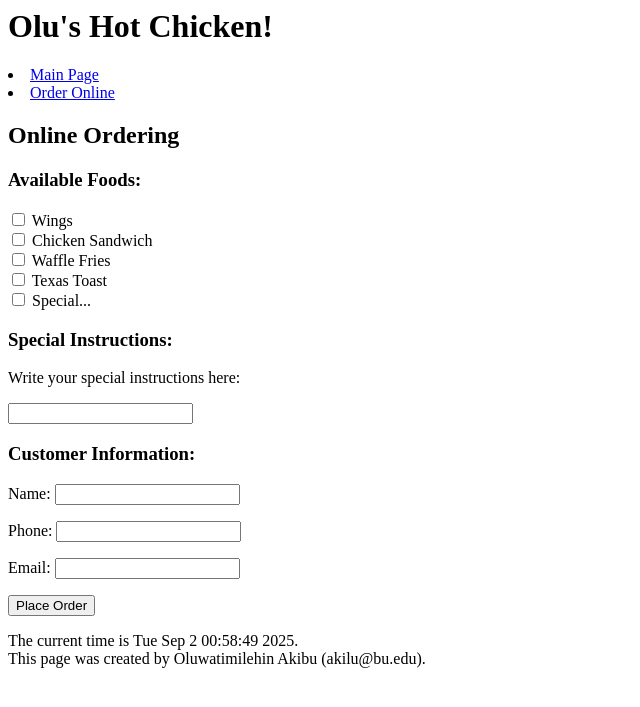
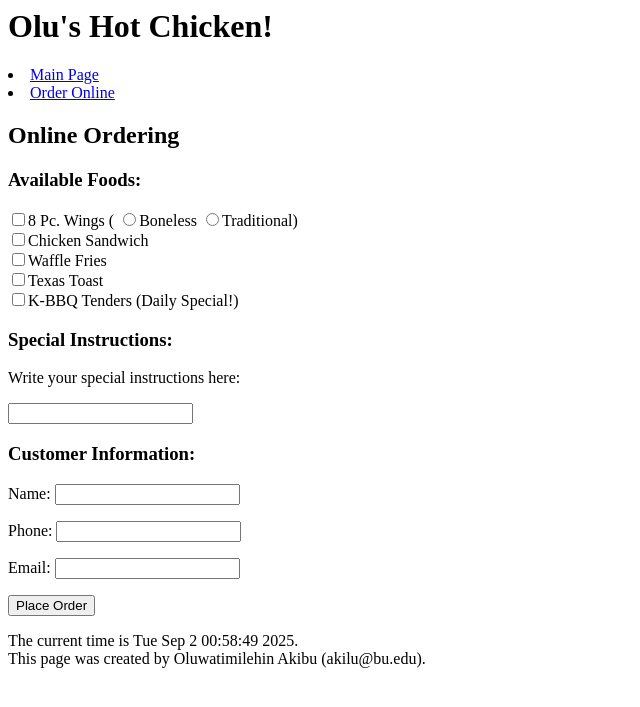
Before and after one commit to softdevintraining/cs412, a Django app: page /restaurant/order in a window 1280 px wide. Shown: the top 707 px of the page, without its empty margins (0-640 px from the left). Run offline with Django 5.2, Linux system fonts and the light colour scheme.

Commit message:
Bit more work done, still gotta figure out how to do random time properly and start/finish css

```diff
--- a/restaurant/templates/restaurant/order.html
+++ b/restaurant/templates/restaurant/order.html
@@ -10,16 +10,18 @@
     <h2>Online Ordering</h2>
 
     <form action="{% url 'confirmation' %}" method="POST">
+      {% csrf_token %}
       <h3>Available Foods:</h3>
-        <input type="checkbox" name="items" value="Wings"> Wings <br>
-        <input type="checkbox" name="items" value="Chicken Sandwich"> Chicken Sandwich <br>
-        <input type="checkbox" name="items" value="Waffle Fries"> Waffle Fries <br>
-        <input type="checkbox" name="items" value="Texas Toast"> Texas Toast <br>
-        <input type="checkbox" name="items" value="Special"> Special... <br>
+        <input type="checkbox" name="items" value="8 Pc. Wings">8 Pc. Wings (
+          <input type="radio" name="wings_type" value="boneless">Boneless
+          <input type="radio" name="wings_type" value="traditional">Traditional) <br>
 
-      {% csrf_token %}
+        <input type="checkbox" name="items" value="Chicken Sandwich">Chicken Sandwich<br>
+        <input type="checkbox" name="items" value="Waffle Fries">Waffle Fries<br>
+        <input type="checkbox" name="items" value="Texas Toast">Texas Toast<br>
+        <input type="checkbox" name="items" value="{{special}}">{{special}} (Daily Special!)<br>
+
       <h3>Special Instructions: </h3>
-
       <p>Write your special instructions here:</p>
       <input type="text" name="special_instructions">
 
--- a/restaurant/views.py
+++ b/restaurant/views.py
@@ -9,12 +9,24 @@ import time
 import random
 
 food_prices = {
-    'Wings': [8.0, 14.0],
-    'Chicken Sandwich': [10.0],
-    'Waffle Fries': [6.0],
-    'Texas Toast': [3.0],
-    'Special': [10.0],
+    '8 Pc. Wings': [12.0, 14.0],
+    'Chicken Sandwich': 10.0,
+    'Waffle Fries': 6.0,
+    'Texas Toast': 3.0,
+    'Slice of Apple Pie': 7.0,
+    'Loaded Fries': 10.0,
+    'K-BBQ Tenders': 15.0,
+    'Impossible Chicken Wings': 12.0,
 }
+
+daily_specials = [
+    'Apple Pie',
+    'Loaded Fries',
+    'K-BBQ Tenders',
+    'Impossible Chicken Wings',
+]
+
+special = None
 
 # Create your views here.
 def main(request):
@@ -31,21 +43,13 @@ def order(request):
     '''Respond to the URL: '/order\''''
 
     template_name = 'restaurant/order.html'
+    special = daily_specials[random.randint(0, len(daily_specials) - 1)]
 
     context = {
         "time": time.ctime(),
+        "special": special,
     }
     return render(request, template_name, context)
-
-# def confirmation(request):
-#     '''Respond to the URL: '/confirmation\''''
-
-#     template_name = 'restaurant/confirmation.html'
-
-#     context = {
-#         "time": time.ctime(),
-#     }
-#     return render(request, template_name, context)
 
 def confirmation(request):
     '''Process form submission, return HTML result.'''
@@ -63,10 +67,21 @@ def confirmation(request):
         email = request.POST["user_email"]
         special_instructions = request.POST["special_instructions"]
 
+        price = 0.0
+        for item in items:
+            if item == "8 Pc. Wings":
+                if request.POST.get("wings_type") == "boneless":
+                    price += food_prices[item][0]
+                else:
+                    price += food_prices[item][1]
+            else:
+                price += food_prices[item]
+
         print(items)
         print(name)
         print(phone)
         print(email)
+        print(price)
         print(special_instructions)
 
         # add variables to context
@@ -76,6 +91,7 @@ def confirmation(request):
             'name': name,
             'phone': phone,
             'email': email,
+            'price': price,
             'special_instructions': special_instructions or "No instructions provided.",
         }
 
```
Also changed, not shown: restaurant/templates/restaurant/confirmation.html (+6 -3 lines).
